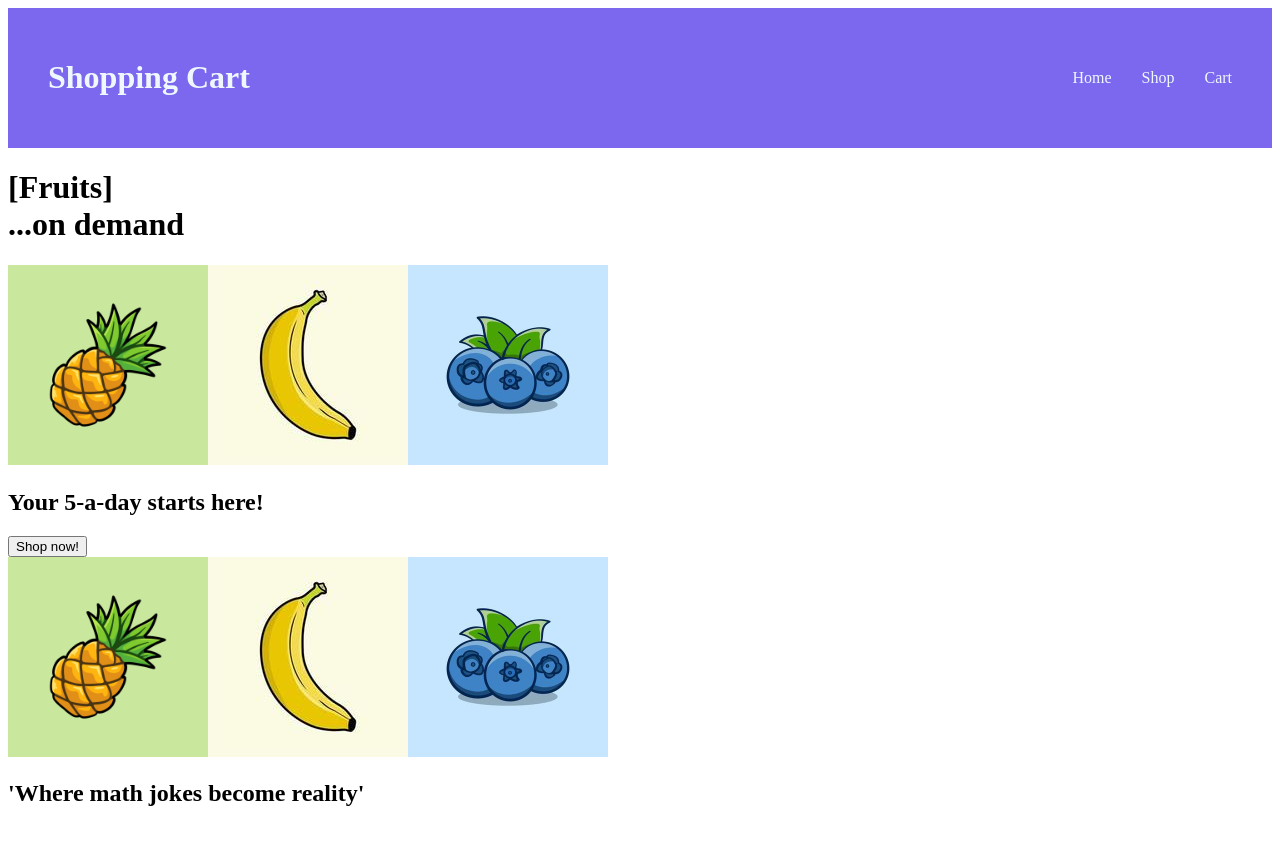
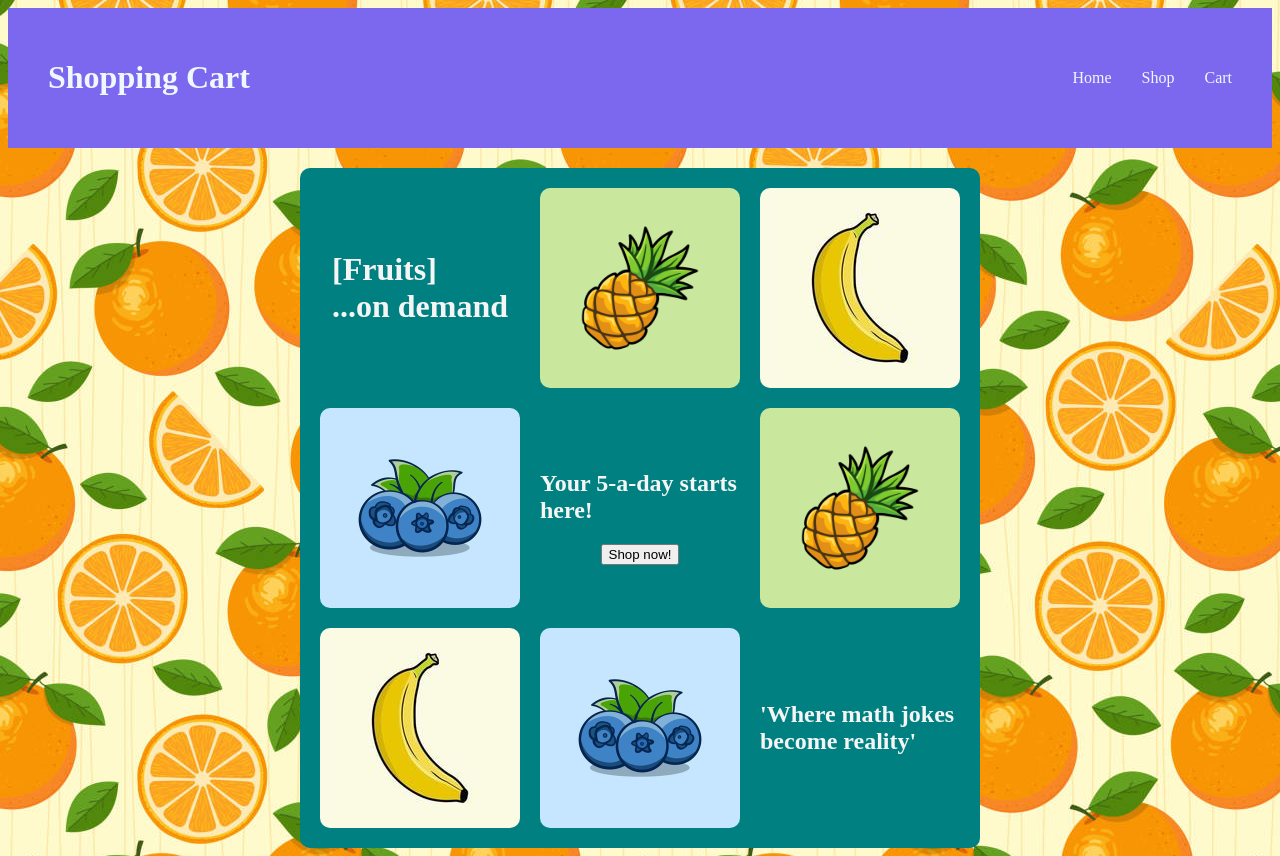
Before and after one commit to stef44n/shopping-cart, a React (Create React App) app: page / in a window 1280 px wide. Before the commit the page ends 827 px from the top, so only its background shows below. Built offline with nearby package versions, Linux system fonts and the light colour scheme.

Commit message:
Add styling for home page

```diff
--- a/src/styles/Home.css
+++ b/src/styles/Home.css
@@ -1,3 +1,33 @@
+body {
+    background-image: url("../assets/backgrounds/orange-pattern.jpg");
+}
+
 img {
     height: 200px;
 }
+
+.home-squares {
+    display: grid;
+    grid-template-columns: 1fr 1fr 1fr;
+    width: min-content;
+    margin: 0 auto;
+    gap: 20px;
+    background-color: teal;
+    border-radius: 10px;
+    margin-top: 20px;
+    padding: 20px;
+    color: whitesmoke;
+}
+
+.home-squares > * {
+    align-self: center;
+    justify-self: center;
+    border-radius: 10px;
+}
+
+.centre-div {
+    display: flex;
+    flex-direction: column;
+    justify-content: center;
+    align-items: center;
+}
```
